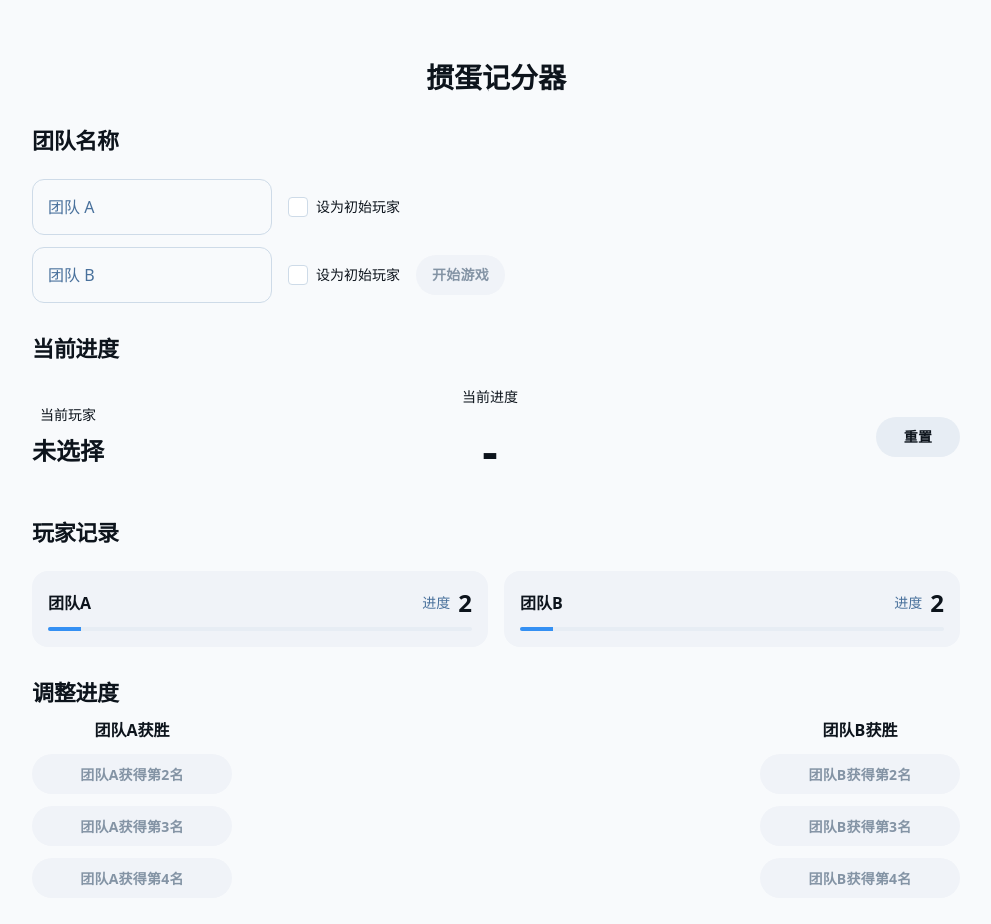
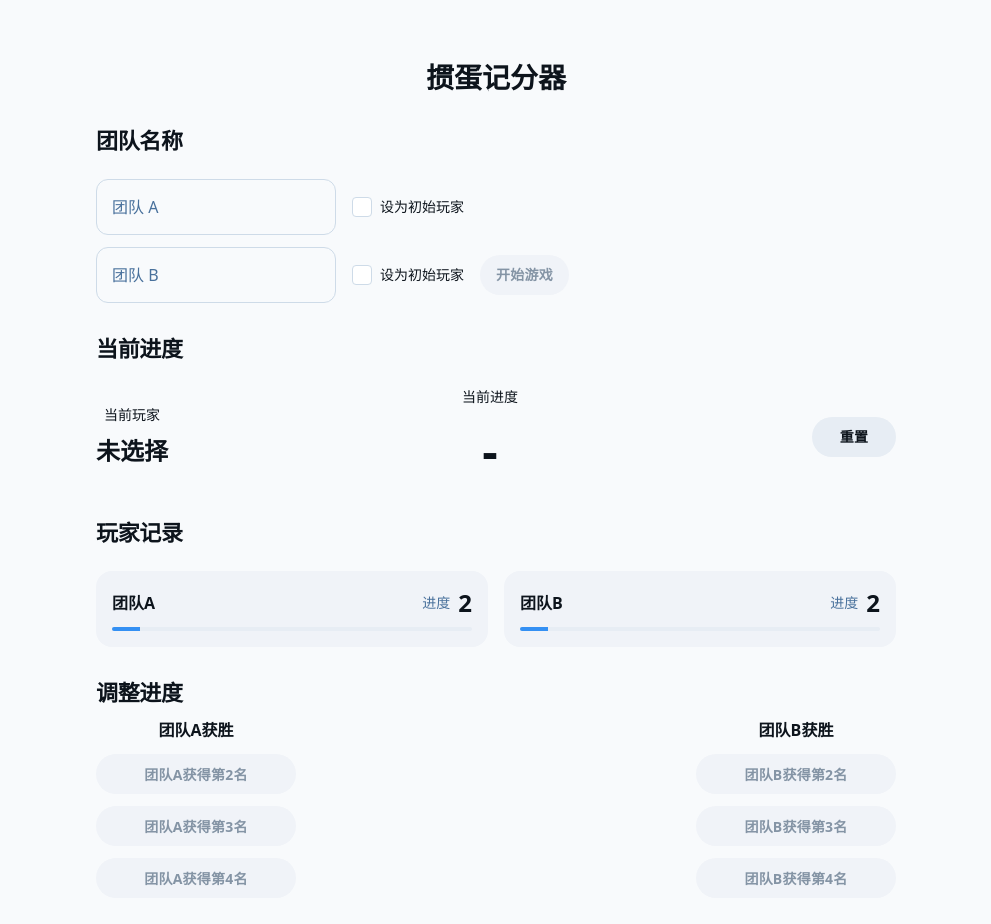
Before and after one commit to RicardoAMWAY/RicardoAMWAY.github.io, a React (Create React App) app: page / in a window 1280 px wide. Shown: the top 924 px of the page, without its empty margins (144-1135 px from the left). Built offline with nearby package versions, Linux system fonts and the light colour scheme.

Commit message:
Fix Tailwind CSS production setup

```diff
--- a/index.html
+++ b/index.html
@@ -9,14 +9,6 @@
     />
     <meta name="viewport" content="width=device-width, initial-scale=1.0" />
     <title>掼蛋记分器</title>
-    <script src="https://cdn.tailwindcss.com"></script>
-    <script>
-      tailwind.config = {
-        theme: {
-          extend: {}
-        }
-      }
-    </script>
   </head>
   <body>
     <div id="root"></div>
--- a/src/index.css
+++ b/src/index.css
@@ -2,13 +2,20 @@
 @tailwind components;
 @tailwind utilities;
 
-body {
-  margin: 0;
-  font-family: -apple-system, BlinkMacSystemFont, 'Segoe UI', 'Roboto', 'Oxygen',
-    'Ubuntu', 'Cantarell', 'Fira Sans', 'Droid Sans', 'Helvetica Neue',
-    sans-serif;
-  -webkit-font-smoothing: antialiased;
-  -moz-osx-font-smoothing: grayscale;
+@layer base {
+  body {
+    margin: 0;
+    padding: 0;
+    font-family: 'Lexend', 'Noto Sans', sans-serif;
+    -webkit-font-smoothing: antialiased;
+    -moz-osx-font-smoothing: grayscale;
+  }
+}
+
+@layer components {
+  .layout-container {
+    @apply px-4 sm:px-8 lg:px-16;
+  }
 }
 
 code {
--- a/tailwind.config.js
+++ b/tailwind.config.js
@@ -5,9 +5,23 @@ export default {
     "./src/**/*.{js,ts,jsx,tsx}",
   ],
   theme: {
-    extend: {},
+    extend: {
+      colors: {
+        primary: '#3490f3',
+        secondary: '#0d141c',
+        neutral: {
+          100: '#f0f3f8',
+          200: '#e7edf4',
+          300: '#cedbe8',
+          400: '#8494a5',
+          500: '#49719c',
+        },
+      },
+    },
   },
   plugins: [
-    require('@tailwindcss/forms'),
+    require('@tailwindcss/forms')({
+      strategy: 'class',
+    }),
   ],
 }
```
Also changed, not shown: 6 other files (tests, documents, lock files or other folders).
